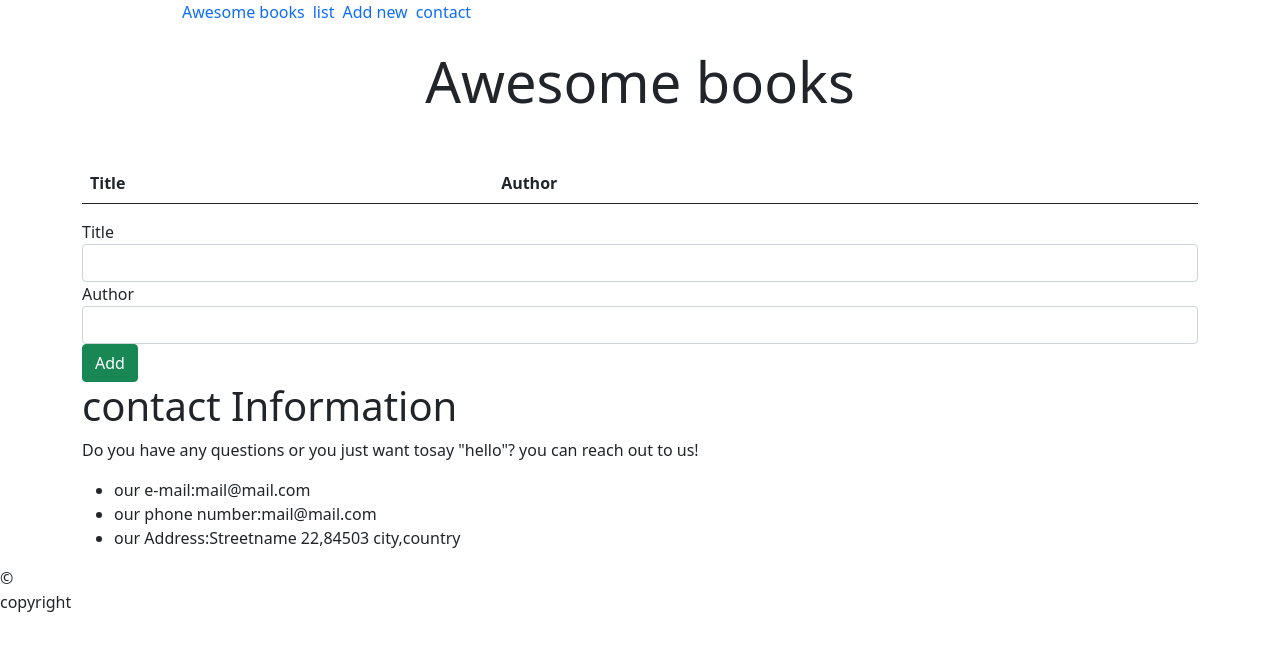
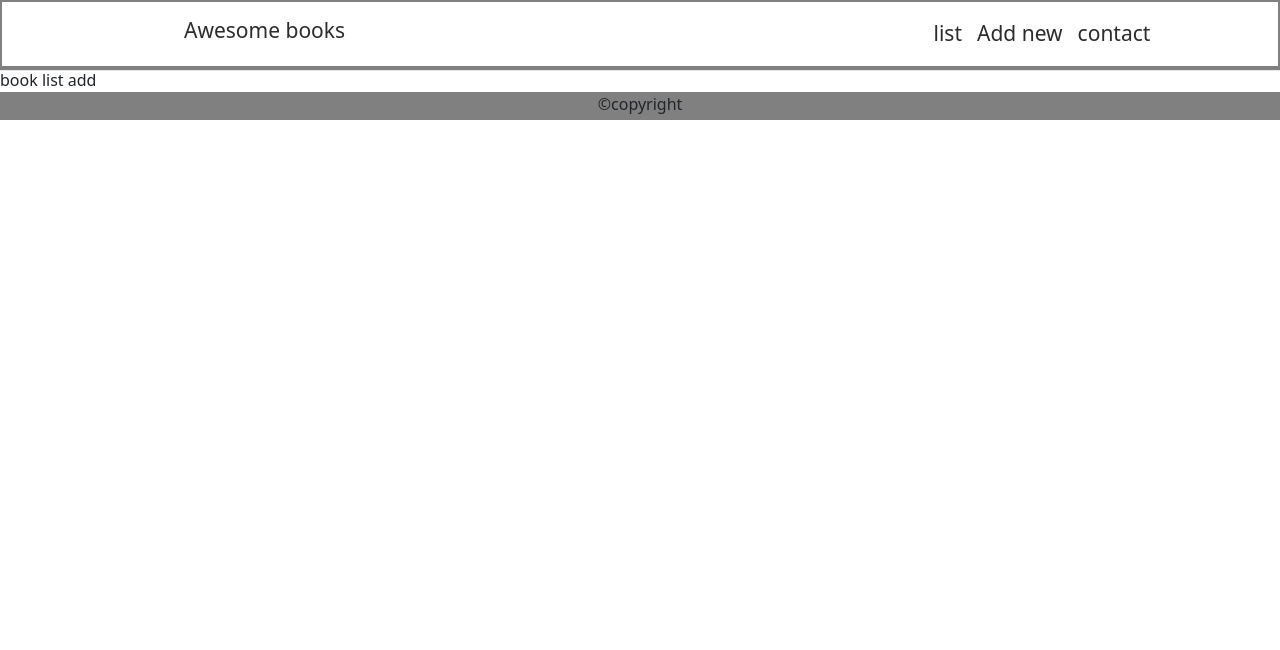
Before and after one commit to techmoves/Awesome-books, a website: page index.html in a window 1280 px wide. Drawn offline with nearby package versions, Linux system fonts and the light colour scheme.

Commit message:
Update html

```diff
--- a/index.html
+++ b/index.html
@@ -11,18 +11,19 @@
 </head>
 <body>
   <header>
-
     <nav class="menu">
       <ul>
-
-         <li><a href="#">Awesome books</a></li>
+        <li class="logo"><a href="#">Awesome books</a></li>
+      </ul>
+      <ul class="nav-ul">
         <li class="menu-nav" value="list"><a href="#">list</a> </li>
         <li class="menu-nav" value="Add new"><a href="#">Add new</a> </li>
         <li class="menu-nav" value="contact"><a href="#">contact</a> </li>
       </ul>
     </nav>
   </header>
-    <div class="container mt-4">
+  book list add
+    <div class="container mt-4 hidden">
     <h1 class="display-4 text-center">
       <i class="fas fa-book-open text-primary"></i>Awesome books</h1>
       <table class="table table-striped mt-5">
@@ -47,7 +48,7 @@
         <input type="submit" value="Add" class="btn btn-success btn-block">
       </form>
   </div>
-       <div class="container">
+       <div class="container hidden">
   <h1>contact Information</h1>
     <p> Do you have any questions or you just want tosay "hello"?
         you can reach out to us!
@@ -57,7 +58,6 @@
             <li> our Address:Streetname 22,84503 city,country</li>
         </ul>
     </p>
-
     </div>
     <footer id="footer">
        &copy; <p>copyright</p>
--- a/style.css
+++ b/style.css
@@ -4,13 +4,40 @@ body {
 a {
     list-style: none;
     text-decoration: none;
-
 }
-
-nav ul {
-    display: flex;
-    list-style: none;
-    gap: 8px;
-    margin-left: 150px;
-    flex-direction: ;
+.logo {
+  display: flex;
+  position: absolute;
+  margin-left: 150px;
+  top: 15px;
 }
+.logo a {
+  color: #2D2C2C;
+  font-size: 21px;
+}
+.nav-ul {
+  display: flex;
+  list-style: none;
+  justify-content: flex-end;
+  width: 90%;
+}
+.menu-nav {
+  margin-left: 15px;
+}
+.menu {
+  border: 2px solid grey;
+  box-shadow: 2px 0px 1px 2px grey;
+}
+.menu-nav a {
+  color: #2D2C2C;
+  font-size: 21px;
+}
+#footer {
+  display: flex;
+  background-color: grey;
+  justify-content: center;
+  height: 28px;
+}
+.hidden {
+  display: none;
+}
```
